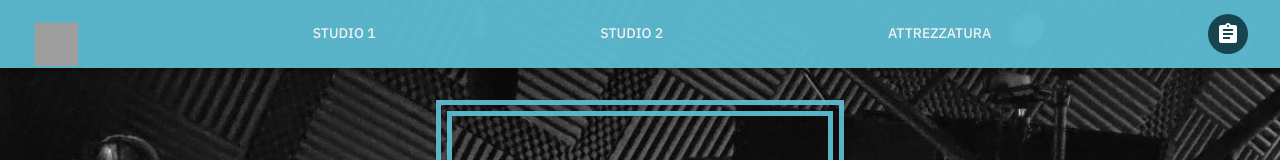
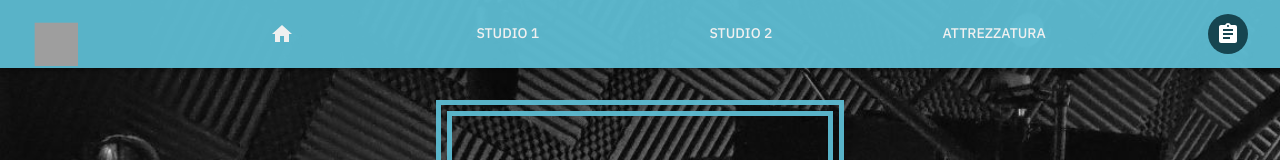
Before and after one commit to GRawhideMart/prenotazioni, a React (Create React App) app: page / in a window 1280 px wide. Shown: the top 160 px of the page. Built offline with nearby package versions, Linux system fonts and the light colour scheme; grey boxes are pictures that could not be loaded; what react-redux-form would draw is missing.

Commit message:
Aggiunto link alla home nella navbar

```diff
--- a/src/components/HeaderComponent.js
+++ b/src/components/HeaderComponent.js
@@ -5,7 +5,7 @@ import AppBar from "@material-ui/core/AppBar";
 import Toolbar from "@material-ui/core/Toolbar";
 import IconButton from "@material-ui/core/IconButton";
 import { Avatar, Button, SvgIcon } from "@material-ui/core";
-import { Assignment } from "@material-ui/icons";
+import { Assignment, HomeSharp } from "@material-ui/icons";
 import { useSelector } from "react-redux";
 
 const PoliradioIcon = ({ style }) => {
@@ -37,6 +37,9 @@ const Header = () => {
       <AppBar position="static" color="primary">
         <Toolbar className={classes.toolbarFlex}>
           <PoliradioIcon style={style} />
+          <Button color="secondary" component={LinkComponent} to="/">
+            <HomeSharp />
+          </Button>
           <Button color="secondary" component={LinkComponent} to="/studio">
             Studio 1
           </Button>
```
